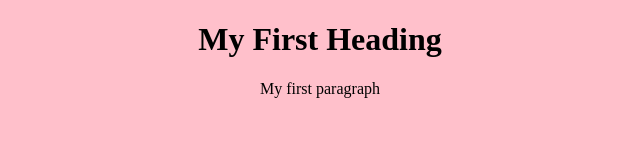
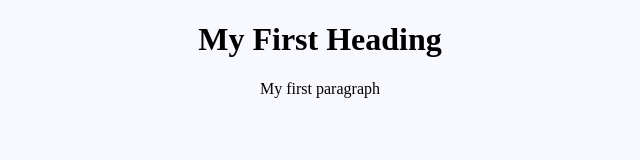
Before and after one commit to JovanyC-A/JovanyC-A.github.io, a plain HTML site: page index.html in a window 1280 px wide. Shown: the whole page, without its empty margins (320-960 px from the left). Drawn offline with Linux system fonts and the light colour scheme.

Commit message:
anotherOne

```diff
--- a/styles.css
+++ b/styles.css
@@ -1,5 +1,5 @@
 body {
     margin: 0;
-    background: pink;
+    background: ghostwhite;
     text-align: center;
 }
```
Also changed, not shown: index.html (+1 -1 lines).
